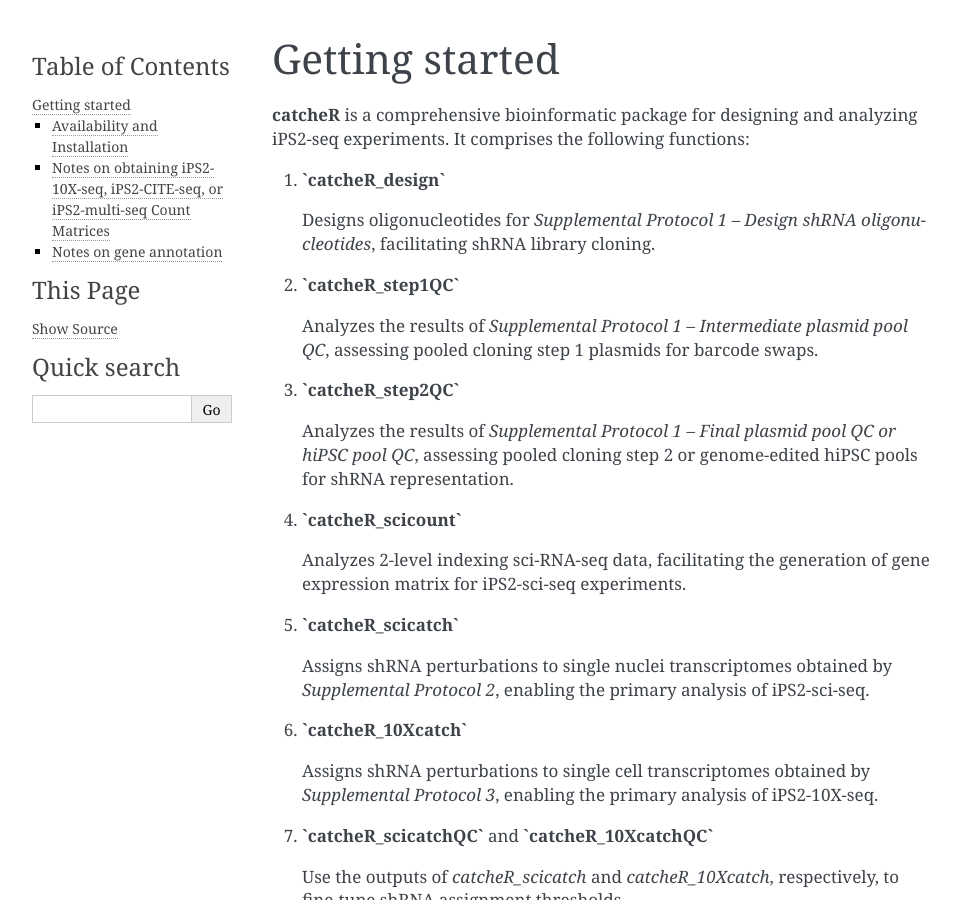
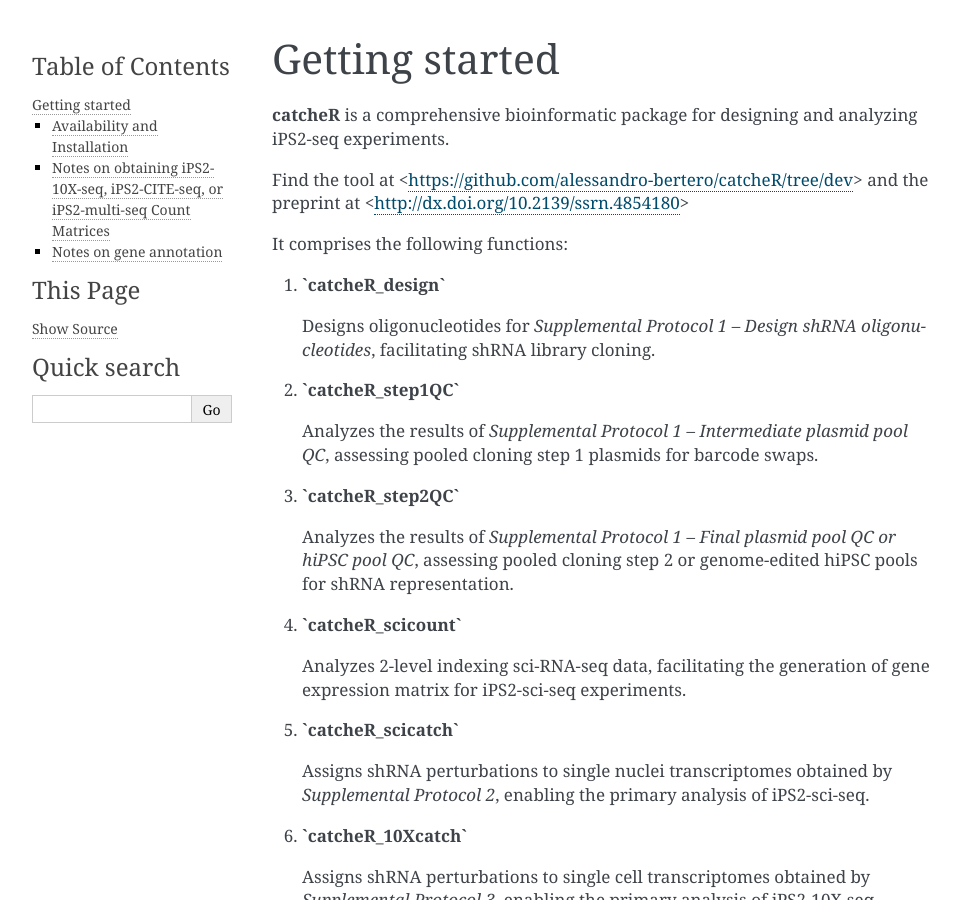
Before and after one commit to MariaLuisaRatto/catcheRdocs, a Sphinx documentation site: the page built from source/gettingstarted.rst, in a window 1280 px wide and 900 px high. Shown: the whole window, without its empty margins (148-1108 px from the left). Built offline with Sphinx 7.4.7, drawn with Linux system fonts in a browser that asks for light colours.

Commit message:
added links

```diff
--- a/source/catcheR_step2QC.rst
+++ b/source/catcheR_step2QC.rst
@@ -67,7 +67,9 @@ This step complements :ref:`SupplementalProtocolOne` – :ref:`SPOneFourB` and :
    b. Text file listing all clones above the DI threshold
 
    c. Bar chart of the number of DIs per clone above the DI threshold
-      (see :ref:`FigureSPFourThreeA`)
+
+  .. image:: step2QC_clone_distribution_filter_2000.png
 
    d. Frequency histogram of the percentage of clones above the DI threshold per shRNA
-      (see :ref:`FigureSPFourThreeB`)
+
+  .. image:: step2QC_clone_percentage_filter.jpg
--- a/source/gettingstarted.rst
+++ b/source/gettingstarted.rst
@@ -1,7 +1,11 @@
 Getting started
 =======
 
-**catcheR** is a comprehensive bioinformatic package for designing and analyzing iPS2-seq experiments. It comprises the following functions:
+**catcheR** is a comprehensive bioinformatic package for designing and analyzing iPS2-seq experiments.
+
+Find the tool at <https://github.com/alessandro-bertero/catcheR/tree/dev> and the preprint at <http://dx.doi.org/10.2139/ssrn.4854180>
+
+It comprises the following functions:
 
 1. **`catcheR_design`**
 
```
